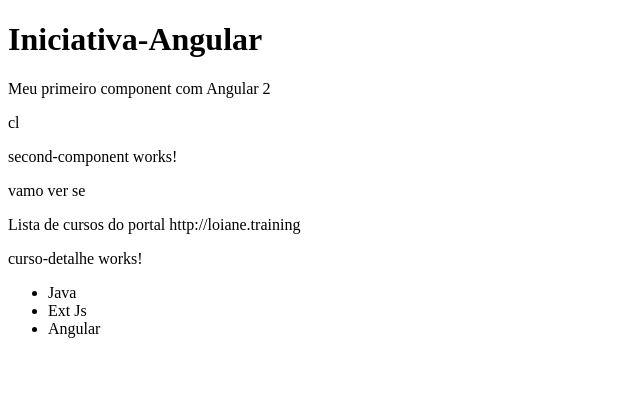
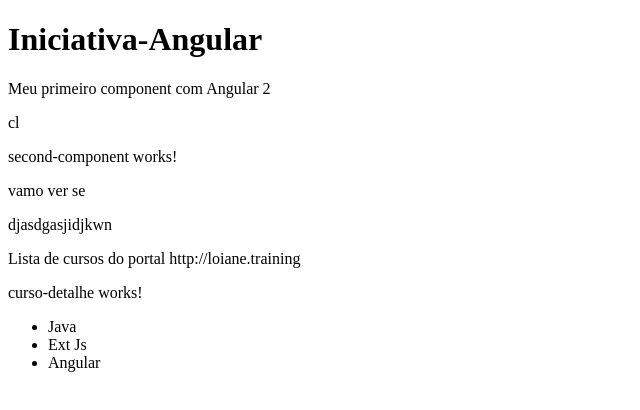
Before and after one commit to Lucassec1/Iniciativa-Angular, an Angular app: page / in a window 1280 px wide. Shown: the top 410 px of the page, without its empty margins (0-640 px from the left). Built offline with nearby package versions, Linux system fonts and the light colour scheme.

Commit message:
feat: adicionando texto no index.html

```diff
--- a/src/app/second-component/second-component.component.html
+++ b/src/app/second-component/second-component.component.html
@@ -1,2 +1,3 @@
 <p>second-component works!</p>
 <p>vamo ver se </p>
+djasdgasjidjkwn
```
